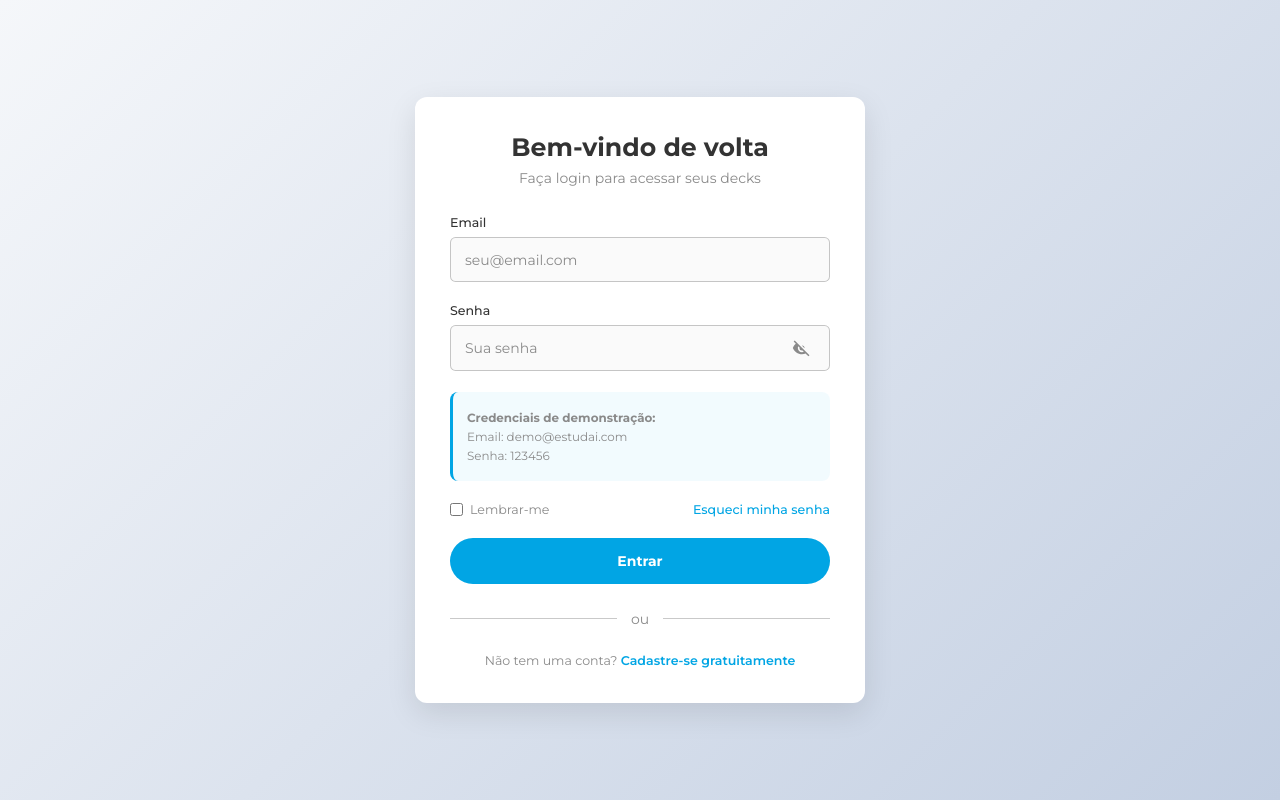
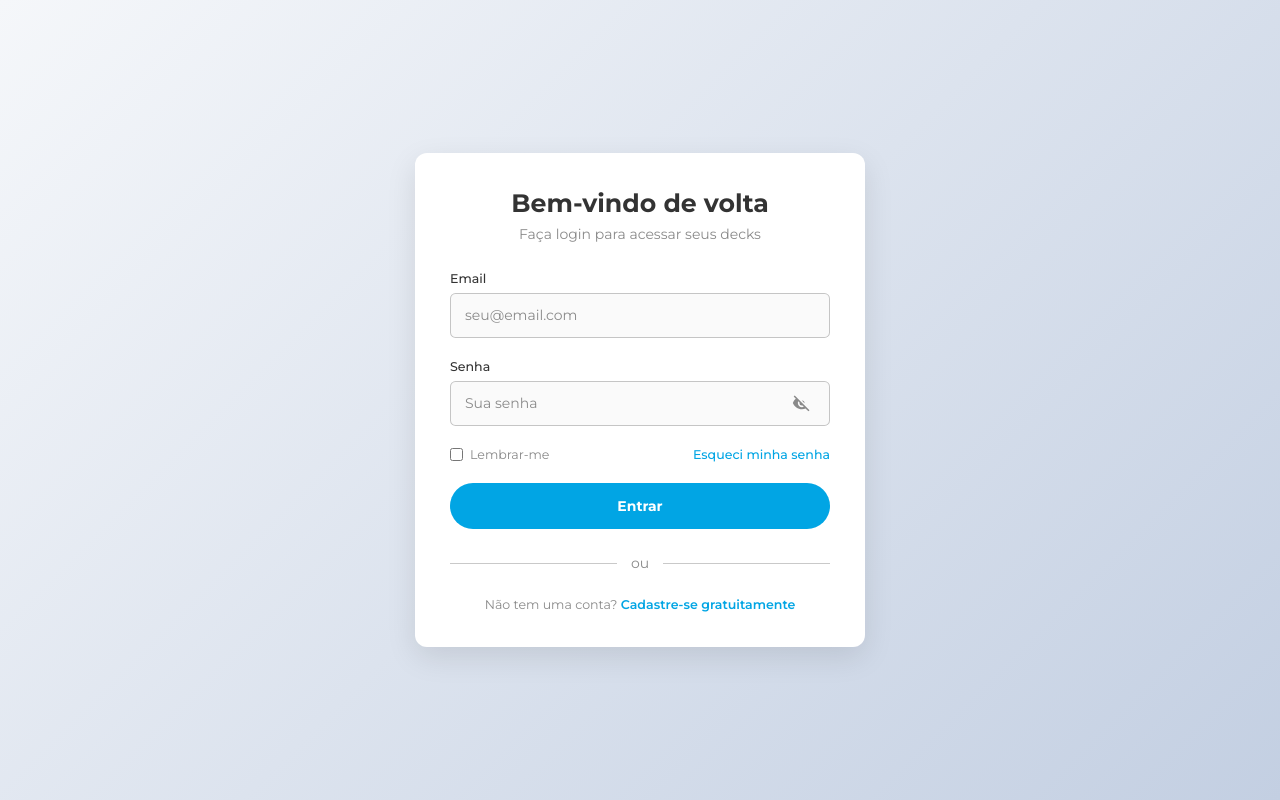
Before and after one commit to FellipeCastro/flashfy, a React (Vite) app: page /login in a window 1280 px wide. Built offline with nearby package versions, Linux system fonts and the light colour scheme; no server answers.

Commit message:
Login updated

```diff
--- a/src/pages/Login/Login.jsx
+++ b/src/pages/Login/Login.jsx
@@ -116,14 +116,6 @@ const Login = ({ loadData, loading }) => {
                         showPasswordToggle={true}
                     />
 
-                    <div className={styles.demoCredentials}>
-                        <p>
-                            <strong>Credenciais de demonstração:</strong>
-                        </p>
-                        <p>Email: demo@estudai.com</p>
-                        <p>Senha: 123456</p>
-                    </div>
-
                     <div className={styles.rememberForgot}>
                         <label className={styles.rememberMe}>
                             <input type="checkbox" />
--- a/src/pages/Login/Login.module.css
+++ b/src/pages/Login/Login.module.css
@@ -51,20 +51,6 @@
     font-size: 0.9rem;
     border-left: 4px solid var(--error-color-text);
     animation: fadeIn 0.3s ease-out;
-}
-
-.demoCredentials {
-    background-color: rgba(1, 165, 228, 0.05);
-    border-radius: 8px;
-    padding: 1rem;
-    margin: 1.5rem 0;
-    font-size: 0.85rem;
-    color: var(--text-secondary-color);
-    border-left: 3px solid var(--primary-color);
-}
-
-.demoCredentials p {
-    margin: 0.3rem 0;
 }
 
 .rememberForgot {
```
